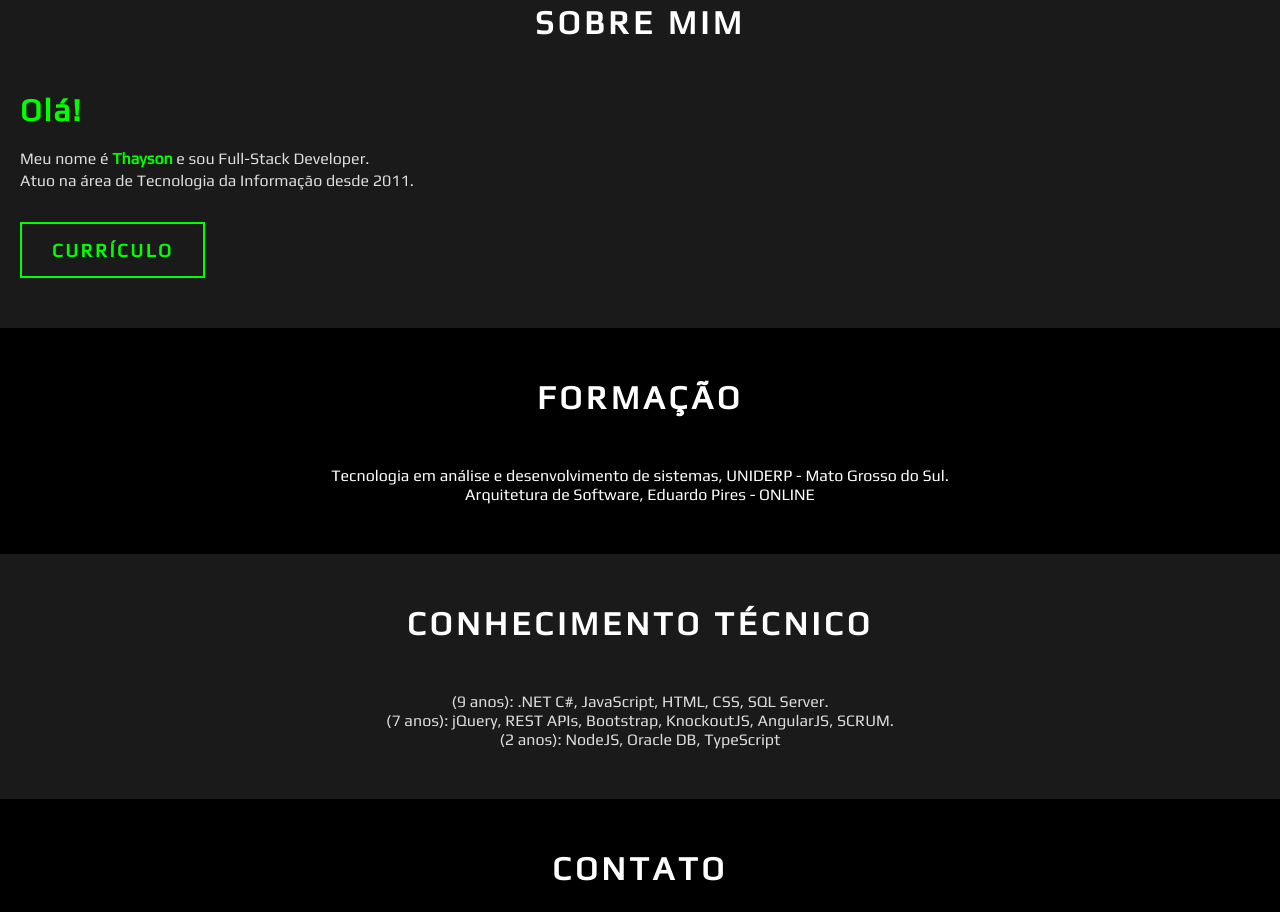
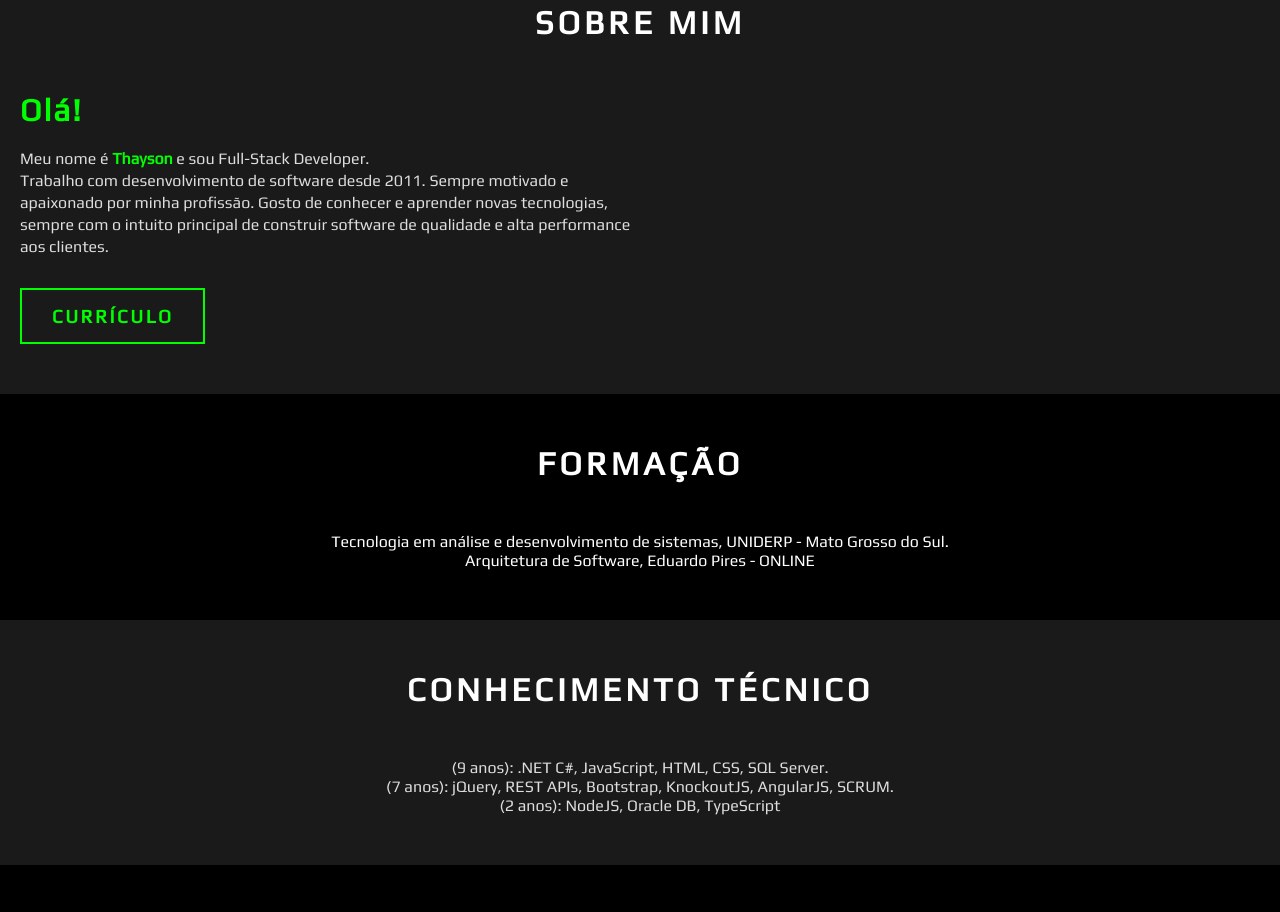
Before and after one commit to thaysonn/Portfolio, a plain HTML site: page index.html in a window 1280 px wide. Shown: the part 946-1858 px from the top of the page. Drawn offline with nearby package versions, Linux system fonts and the light colour scheme.

Commit message:
corracao 1

```diff
--- a/index.html
+++ b/index.html
@@ -11,7 +11,7 @@
     <link href="https://fonts.googleapis.com/css2?family=Play&display=swap" rel="stylesheet">
     <script src="https://ajax.googleapis.com/ajax/libs/jquery/2.1.3/jquery.min.js"></script>
 	<script>
-		console.log('3.0');
+		console.log('4.0');
 	</script>
   </head>
   <body>
@@ -32,7 +32,7 @@
               <li><a href="#services">Formação</a></li>
               <li><a href="#skills">Conhecimento Técnico</a></li>
               <li><a href="#contact">Contato</a></li>
-			  <li><a href="resume/tnascimento-pt.pdf" target="_blank">Currículo Download</a></li>
+			        <li><a href="resume/tnascimento-pt.pdf" target="_blank">Currículo Download</a></li>
             </ul>
           </nav>
         </div>
@@ -44,15 +44,6 @@
           <h1 class="animate-up">Thayson Nascimento</h1>
           <p class="animate-up">Full-Stack Developer</p>
           <span class="animate-up">
-            <!-- <a href="https://github.com/thaysonn" target="_blank"> -->
-				<!-- <img src="assets/icons/github.svg" alt="github icon" class="github"> -->
-			<!-- </a> -->
-			<!-- <a href="https://api.whatsapp.com/send?1=pt_BR&amp;phone=+5567996682134&amp;text=" target="_blank"> -->
-				<!-- <img src="assets/icons/whatsapp.svg" alt="whatsapp icon"> -->
-			<!-- </a> -->
-			<!-- <a href="https://www.linkedin.com/in/thayson-nascimento-9590bb35/"> -->
-				<!-- <img src="assets/icons/linkedin.svg" alt="linkedin icon"> -->
-			<!-- </a> -->
           </span>
         </div>
       </div>
@@ -62,13 +53,13 @@
           <div class="info">
             <h3>Olá!</h3>
             <p>
-              Meu nome é <strong>Thayson</strong> e sou Full-Stack Developer.<br>
-              Atuo na área de Tecnologia da Informação desde 2011.
+				Meu nome é <strong>Thayson</strong> e sou Full-Stack Developer.<br>
+				Trabalho com desenvolvimento de software desde 2011. Sempre motivado e apaixonado por minha profissão.
+				Gosto de conhecer e aprender novas tecnologias, sempre com o intuito principal de construir software de qualidade e alta performance aos clientes.
             </p>
             <a href="resume/tnascimento-pt.pdf" target="_blank">Currículo</a>
           </div>
           <div>
-			<!-- <img src="assets/about.jpg" alt="Web developer working"> -->
           </div>
         </div>
       </section>
@@ -79,35 +70,6 @@
 			<p>Tecnologia em análise e desenvolvimento de sistemas, UNIDERP - Mato Grosso do Sul.<p/>
 			<p>Arquitetura de Software, Eduardo Pires - ONLINE<p/>
 			</div>
-          <!-- <div class="service"> -->
-            <!-- <div class="iconHolder"> -->
-              <!-- <img src="/assets/icons/responsivity.png" alt="Many windows, represanting responsive design"> -->
-            <!-- </div> -->
-            <!-- <div> -->
-              <!-- <h4>Website Responsivo</h4> -->
-              <!-- <p>Criação de Websites compatíveis com diversos dispositivos.</p> -->
-            <!-- </div> -->
-          <!-- </div> -->
-          <!-- <div class="service"> -->
-            <!-- <div class="iconHolder"> -->
-              <!-- <img src="/assets/icons/engines.png" alt="Engines Icon"> -->
-            <!-- </div> -->
-            <!-- <div> -->
-              <!-- <h4>Novas Features</h4> -->
-              <!-- <p>Adição de novas funcionalidades para o seu website</p> -->
-            <!-- </div> -->
-          <!-- </div> -->
-          <!-- <div class="service"> -->
-            <!-- <div class="iconHolder"> -->
-              <!-- <img src="/assets/icons/design.png" alt="Many windows, represanting responsive design"> -->
-            <!-- </div> -->
-            <!-- <div> -->
-              <!-- <h4>Website Redesign</h4> -->
-              <!-- <p> -->
-                <!-- Reimaginação do seu website, melhorando a experiência do usuário. -->
-              <!-- </p> -->
-            <!-- </div> -->
-          <!-- </div> -->
         </div>
       </section>
       <section id="skills">
@@ -117,42 +79,21 @@
 				<p>(9 anos): .NET C#, JavaScript, HTML, CSS, SQL Server.</p>
 				<p>(7 anos): jQuery, REST APIs, Bootstrap, KnockoutJS, AngularJS, SCRUM.</p>
 				<p>(2 anos): NodeJS, Oracle DB, TypeScript</p>
-				<!-- <img src="assets/skills.png">  -->
           </div>
-
-          <!-- <div> -->
-            <!-- <img src="assets/react.svg"> -->
-            <!-- <h5>C#</h5> -->
-          <!-- </div> -->
-          <!-- <div> -->
-            <!-- <img src="assets/html.svg"> -->
-            <!-- <h5>HTML</h5> -->
-          <!-- </div> -->
-          <!-- <div> -->
-            <!-- <img src="assets/css.svg"> -->
-            <!-- <h5>CSS</h5> -->
-          <!-- </div> -->
-          <!-- <div> -->
-            <!-- <img src="assets/js.svg"> -->
-            <!-- <h5>JavaScript</h5> -->
-          <!-- </div> -->
         </div>
       </section>
       <section id="contact">
         <h2>Contato</h2>
         <div class="container">
           <div>
-            <!-- <img src="assets/icons/pin.svg" alt=""> -->
             <h5>Localização</h5>
             <p>Campo Grande, MS</p>
           </div>
           <div>
-            <!-- <img src="assets/linkedin.svg" alt=""> -->
             <h5>Linkedin</h5>
             <a href="https://www.linkedin.com/in/thayson-nascimento-9590bb35/" target="_blank">Thayson Nascimento</a>
           </div>
           <div>
-            <!-- <img src="assets/cell-phone.svg" alt=""> -->
             <h5>
               Telefone e
               <a href="https://api.whatsapp.com/send?1=pt_BR&amp;phone=+5567996682134&amp;text=" target="_blank" class="whatsapp">Whatsapp</a>
@@ -160,7 +101,6 @@
             <p>+556799668-2134</p>
           </div>
           <div>
-            <!-- <img src="assets/email.svg" alt=""> -->
             <h5>E-mail</h5>
             <p>thayson_f@hotmail.com</p>
           </div>
```
Also changed, not shown: 2 other files.
